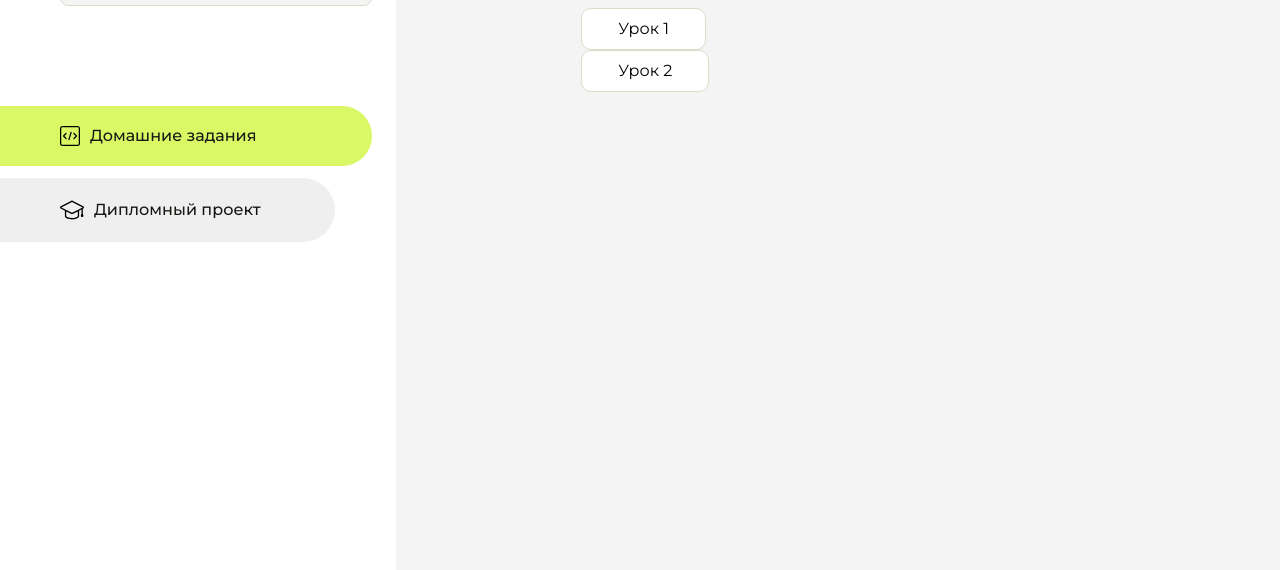
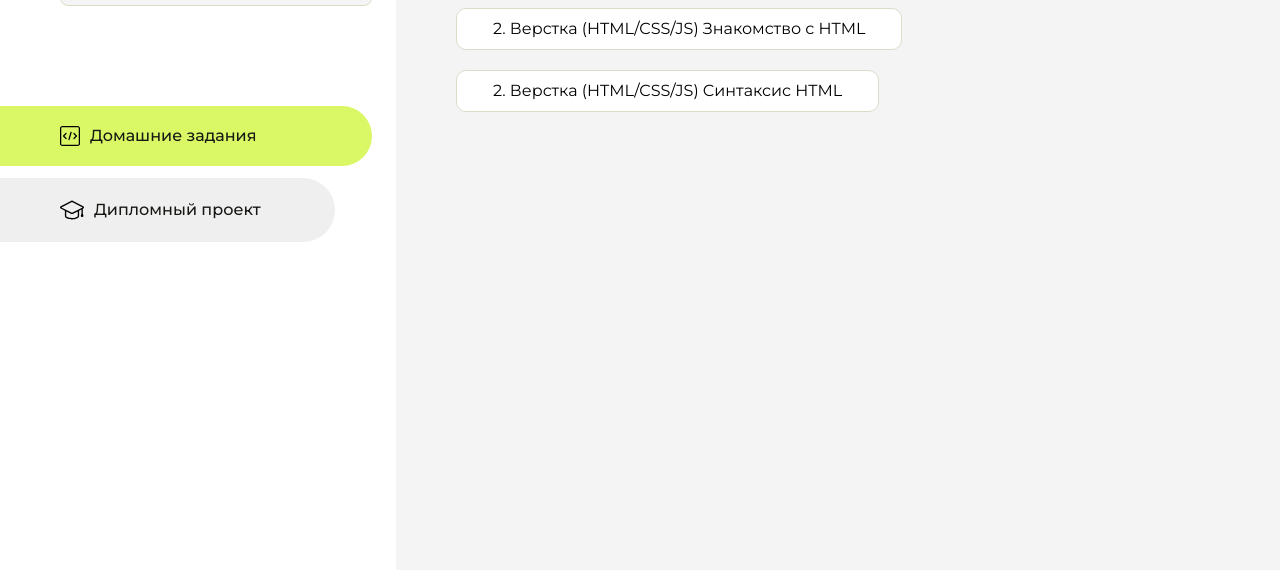
Before and after one commit to Giorgi3002/HomeWork, a plain HTML site: page index.html in a window 1280 px wide. Shown: the part 230-800 px from the top of the page. Drawn offline with Linux system fonts and the light colour scheme.

Commit message:
Update index.html

```diff
--- a/index.html
+++ b/index.html
@@ -93,12 +93,10 @@
                 <div class="content__title">Домашние задания</div>
                 <ul class="content__list">
                     <li class="content__list-item">
-                        <a href="lesson-1/index.html">Урок 1</a>
+                        <a href="lesson-1/index.html">2. Верстка (HTML/CSS/JS) Знакомство с HTML</a>
                     </li>
-                </ul>
-                <ul class="content__list">
                     <li class="content__list-item">
-                        <a href="lesson-2/index.html">Урок 2</a>
+                        <a href="lesson-2/index.html">2. Верстка (HTML/CSS/JS) Синтаксис HTML</a>
                     </li>
                 </ul>
             </div>
```
